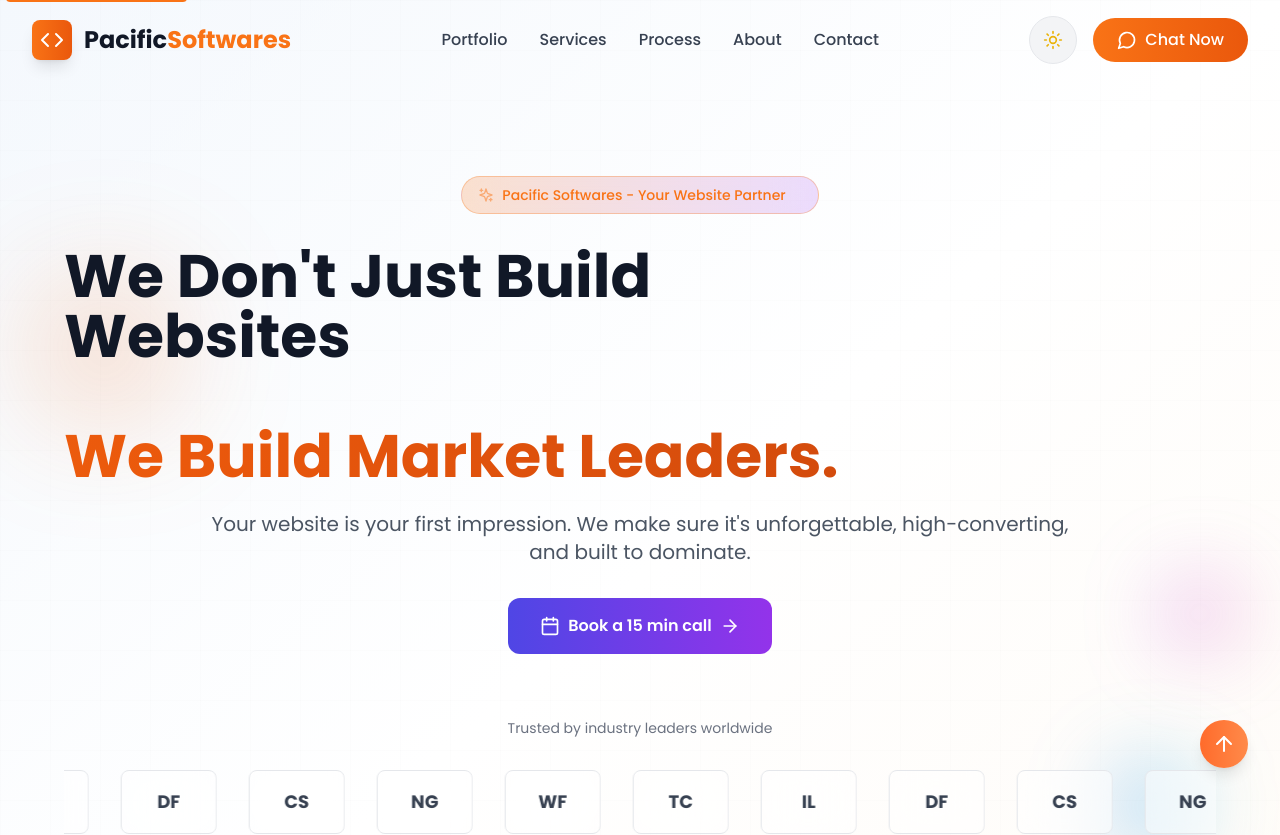
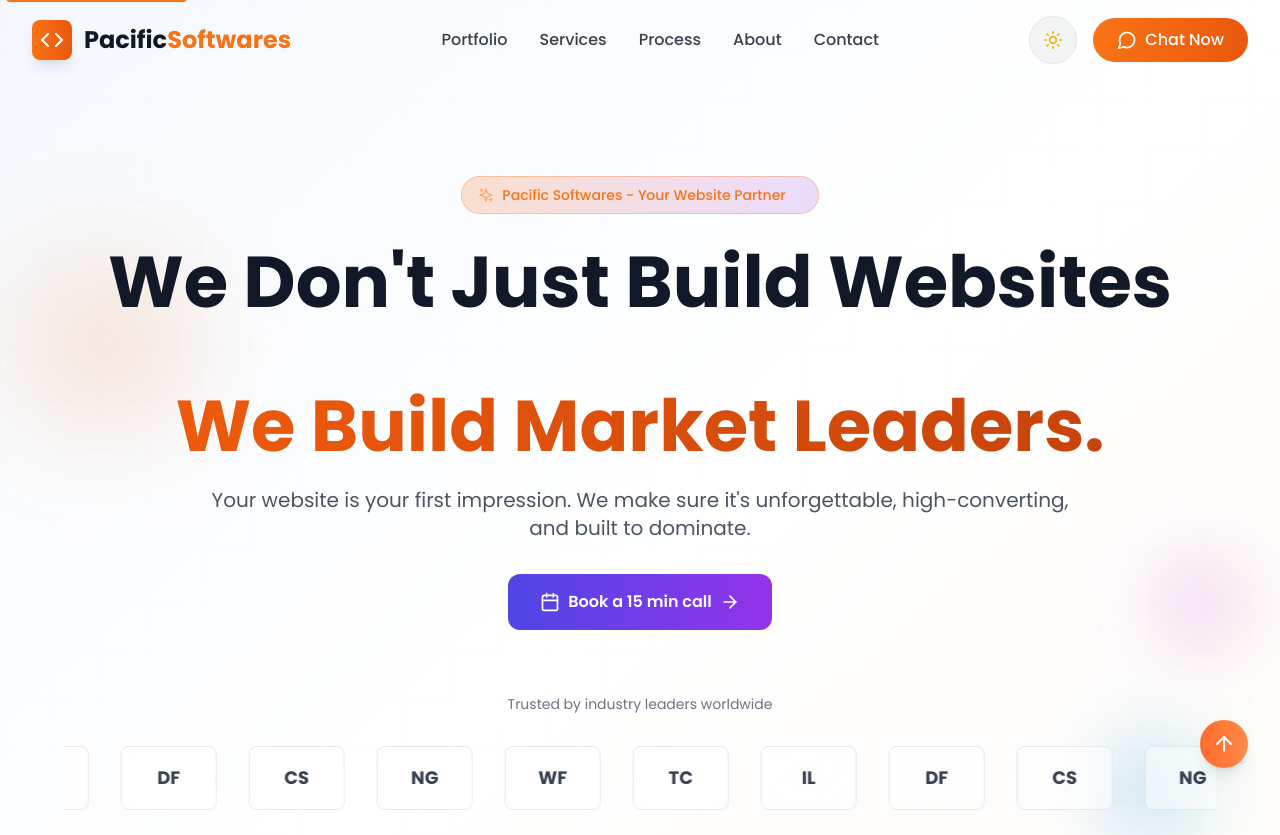
Before and after one commit to Khushalpandit/pacificsoft, a React (Vite) app: page / in a window 1280 px wide. Shown: the top 835 px of the page. Built offline with nearby package versions, Linux system fonts and the light colour scheme.

Commit message:
Updated Hero.tsx

```diff
--- a/src/components/Hero.tsx
+++ b/src/components/Hero.tsx
@@ -89,15 +89,14 @@
 
           {/* Main Headline */}
           <motion.h1
-            className="text-2xl sm:text-3xl md:text-4xl lg:text-5xl xl:text-6xl font-bold text-gray-900 dark:text-white mb-6 leading-tight px-2 sm:px-4 md:px-0"
+            className="text-3xl sm:text-4xl md:text-5xl lg:text-6xl xl:text-7xl font-bold text-gray-900 dark:text-white mb-6 leading-tight px-4 sm:px-0"
             initial={{ opacity: 0, y: 30 }}
             animate={{ opacity: 1, y: 0 }}
             transition={{ duration: 0.8, delay: 0.2 }}
           >
-            <span className="block text-center sm:text-left">We Don't Just Build</span>
-            <span className="block text-center sm:text-left">Websites</span>
+            <span className="block">We Don't Just Build Websites</span>
             <br />
-            <span className="block text-center sm:text-left text-transparent bg-clip-text bg-gradient-to-r from-orange-500 via-orange-600 to-orange-700 animate-gradient-x">
+            <span className="text-transparent bg-clip-text bg-gradient-to-r from-orange-500 via-orange-600 to-orange-700 animate-gradient-x">
               We Build Market Leaders.
             </span>
           </motion.h1>
```
